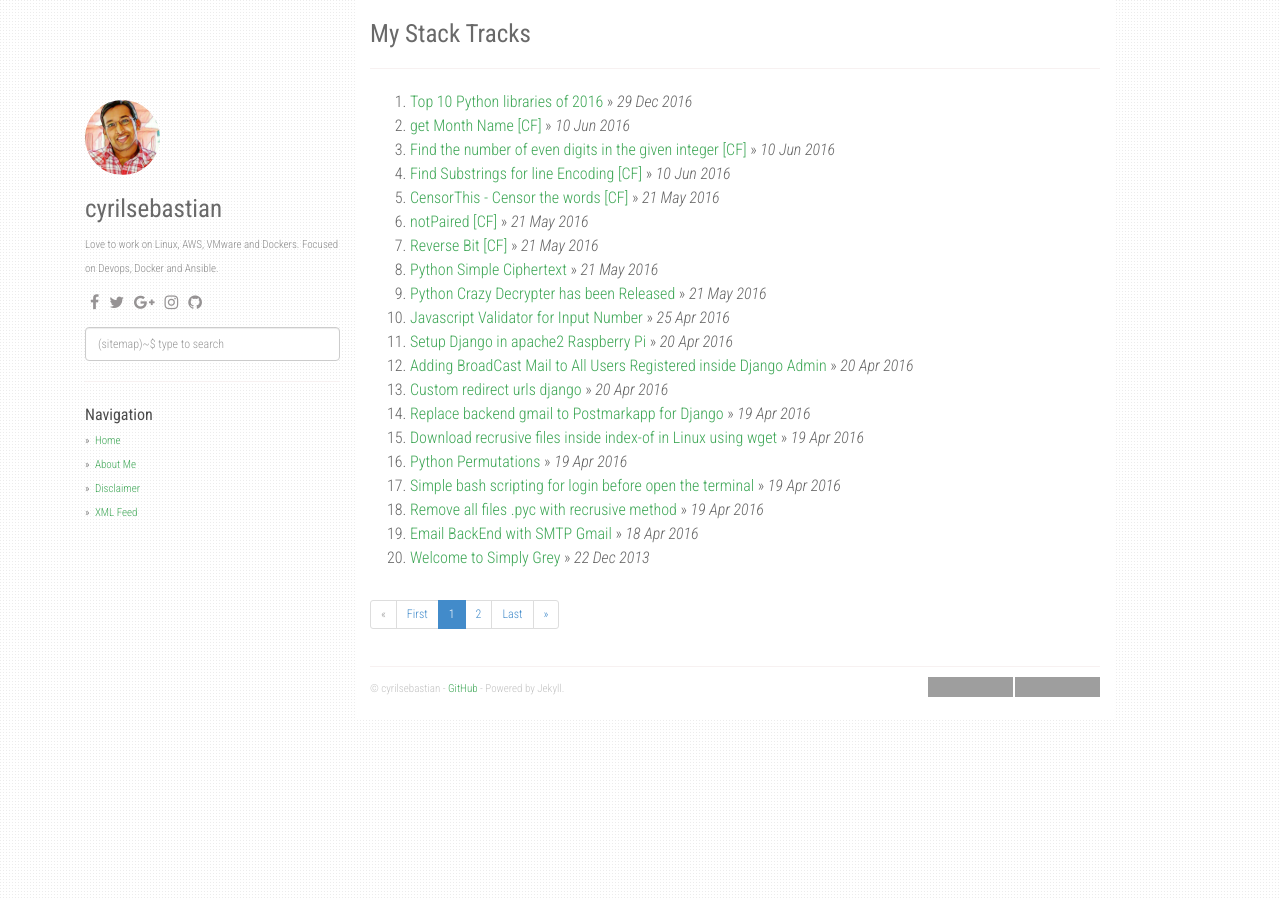
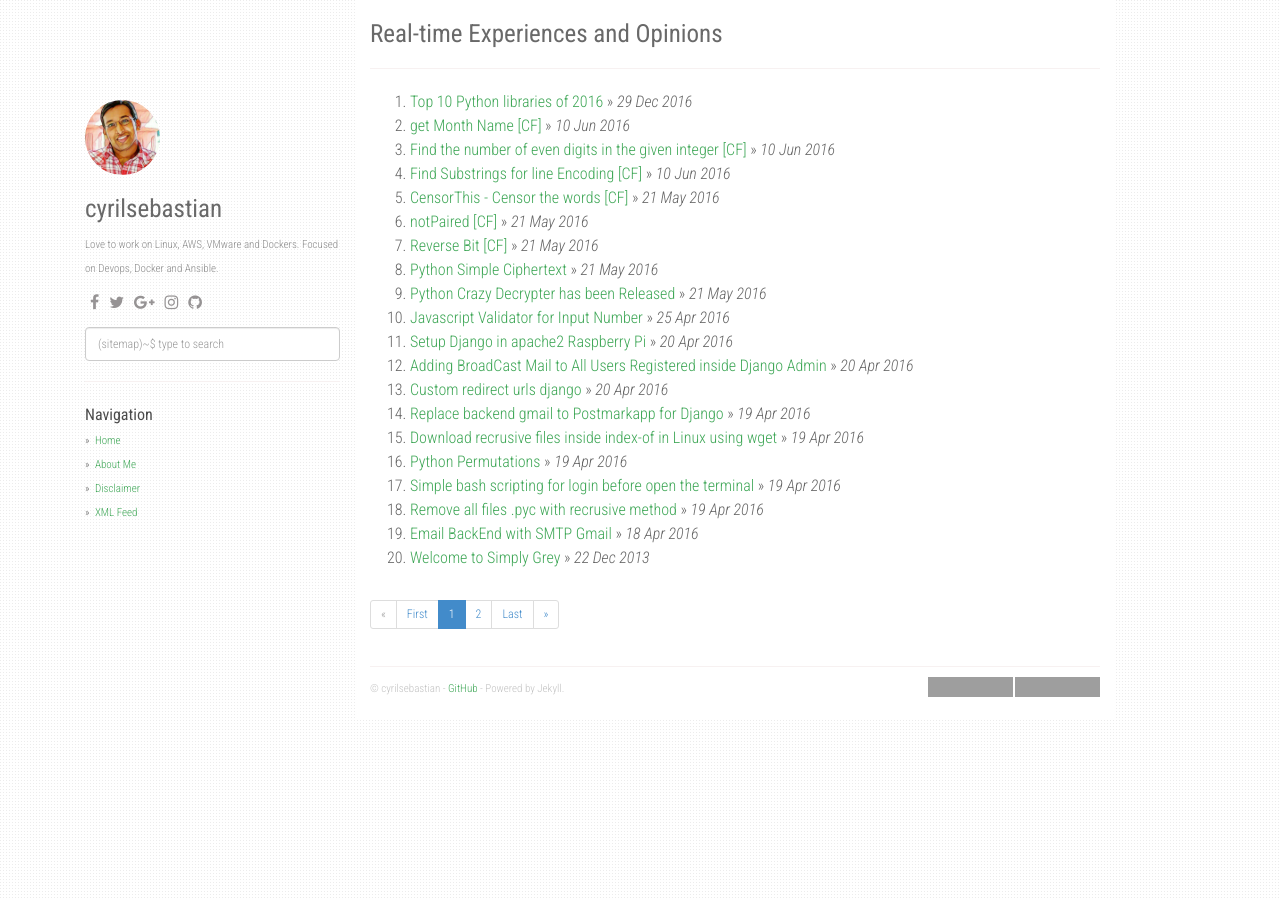
Before and after one commit to cyrilsebastian/cyrilsebastian.github.io, a Jekyll site: the page built from index.html, in a window 1280 px wide. Built offline with Jekyll 4.4.1, drawn with Linux system fonts in a browser that asks for light colours; nearby versions of some CDN libraries; the list of posts is cut into pages by our own code; grey boxes are pictures that could not be loaded.

Commit message:
Update _config.yml

```diff
--- a/_config.yml
+++ b/_config.yml
@@ -1,4 +1,4 @@
-title: My Stack Tracks
+title: Real-time Experiences and Opinions
 description: My Tech Repository
 author: cyrilsebastian
 github: https://github.com/cyrilsebastian
```
